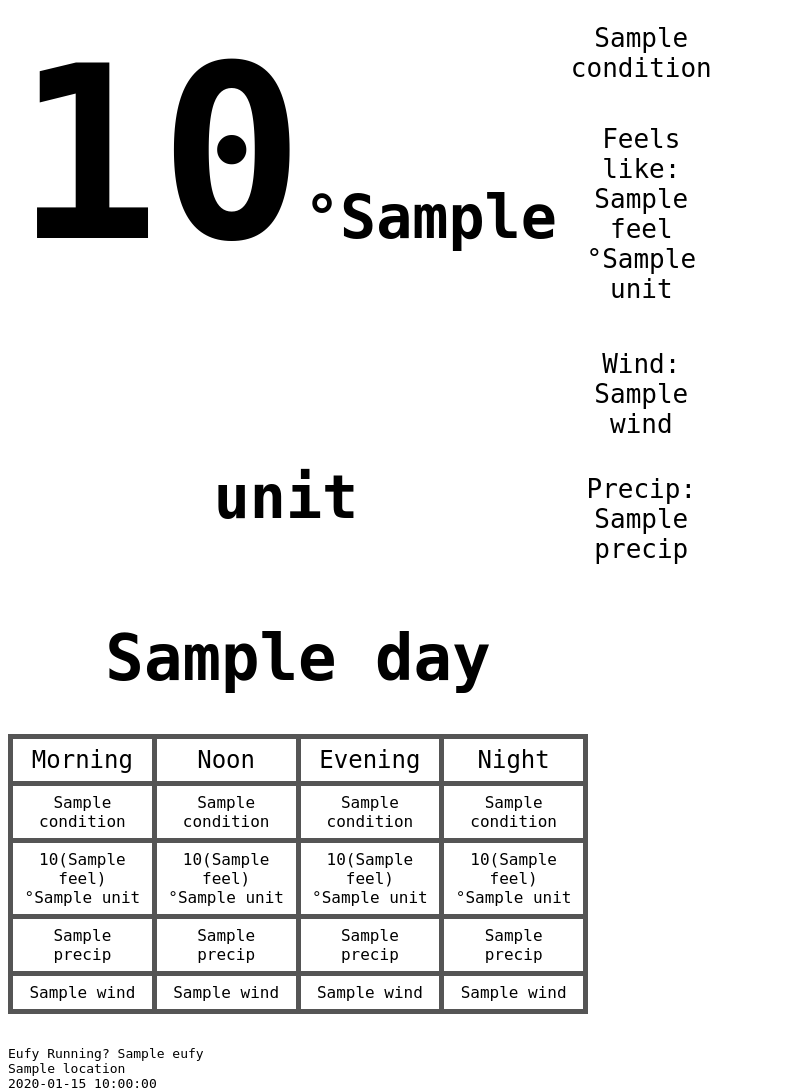
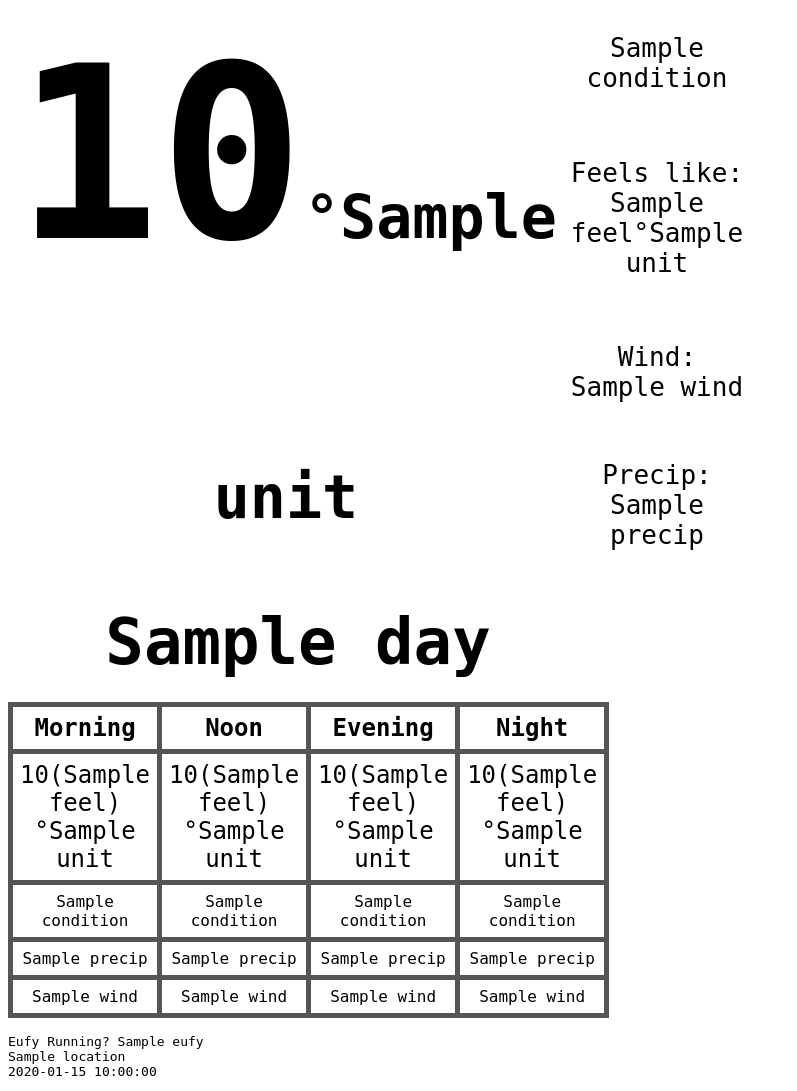
Before and after one commit to aalu1418/rpi-terminal-hub, a Python web app: template templates/index.html in a window 1280 px wide. Shown: the whole page, without its empty margins (0-797 px from the left). Run offline with Jinja, Linux system fonts and the light colour scheme; the template is opened without the code that fills it: most values are stand-ins (such as "Sample title", 1, 10 or a date in 2020); lists and menus that the app fills with data are empty.

Commit message:
UI tuning

```diff
--- a/templates/index.html
+++ b/templates/index.html
@@ -11,7 +11,7 @@
         border-collapse: collapse;
         width: 100%;
         text-align: center;
-        margin-bottom: 2rem;
+        margin-bottom: 1rem;
       }
       th {
         font-size: 15rem;
@@ -41,7 +41,7 @@
         <td>{{data.current.condition}}</td>
       </tr>
       <tr>
-        <td>Feels like:<br>{{data.current.temp.feel}} &#176;{{data.current.temp.unit}}</td>
+        <td>Feels like:<br>{{data.current.temp.feel}}&#176;{{data.current.temp.unit}}</td>
       </tr>
       <tr>
         <td>Wind:<br>{{data.current.wind}}</td>
@@ -57,22 +57,22 @@
     </table>
     <table >
       <tr>
-        <td class="forecast">Morning</td>
-        <td class="forecast">Noon</td>
-        <td class="forecast">Evening</td>
-        <td class="forecast">Night</td>
+        <th class="forecast">Morning</th>
+        <th class="forecast">Noon</th>
+        <th class="forecast">Evening</th>
+        <th class="forecast">Night</th>
+      </tr>
+      <tr>
+        <td class="forecast">{{data.forecast[0].Morning.temp.real}}({{data.forecast[0].Morning.temp.feel}})&#176;{{data.current.temp.unit}}</td>
+        <td class="forecast">{{data.forecast[0].Noon.temp.real}}({{data.forecast[0].Noon.temp.feel}})&#176;{{data.current.temp.unit}}</td>
+        <td class="forecast">{{data.forecast[0].Evening.temp.real}}({{data.forecast[0].Evening.temp.feel}})&#176;{{data.current.temp.unit}}</td>
+        <td class="forecast">{{data.forecast[0].Night.temp.real}}({{data.forecast[0].Night.temp.feel}})&#176;{{data.current.temp.unit}}</td>
       </tr>
       <tr>
         <td class="forecast small">{{data.forecast[0].Morning.condition}}</td>
         <td class="forecast small">{{data.forecast[0].Noon.condition}}</td>
         <td class="forecast small">{{data.forecast[0].Evening.condition}}</td>
         <td class="forecast small">{{data.forecast[0].Night.condition}}</td>
-      </tr>
-      <tr>
-        <td class="forecast small">{{data.forecast[0].Morning.temp.real}}({{data.forecast[0].Morning.temp.feel}}) &#176;{{data.current.temp.unit}}</td>
-        <td class="forecast small">{{data.forecast[0].Noon.temp.real}}({{data.forecast[0].Noon.temp.feel}}) &#176;{{data.current.temp.unit}}</td>
-        <td class="forecast small">{{data.forecast[0].Evening.temp.real}}({{data.forecast[0].Evening.temp.feel}}) &#176;{{data.current.temp.unit}}</td>
-        <td class="forecast small">{{data.forecast[0].Night.temp.real}}({{data.forecast[0].Night.temp.feel}}) &#176;{{data.current.temp.unit}}</td>
       </tr>
       <tr>
         <td class="forecast small">{{data.forecast[0].Morning.precip}}</td>
@@ -87,7 +87,6 @@
         <td class="forecast small">{{data.forecast[0].Night.wind}}</td>
       </tr>
     </table>
-
     Eufy Running? {{data.eufy}}
     <br>
     {{data.location}}
```
Also changed, not shown: main.py (+9 -4 lines).
